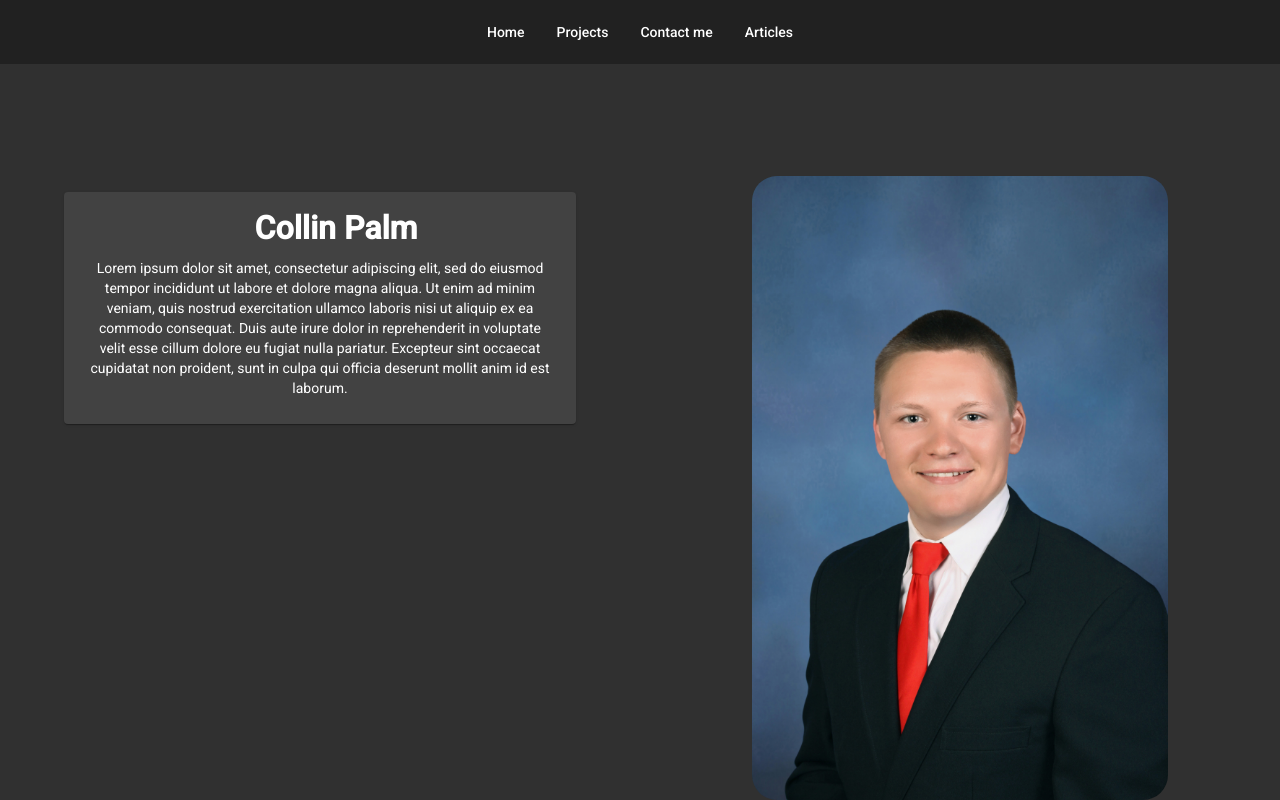
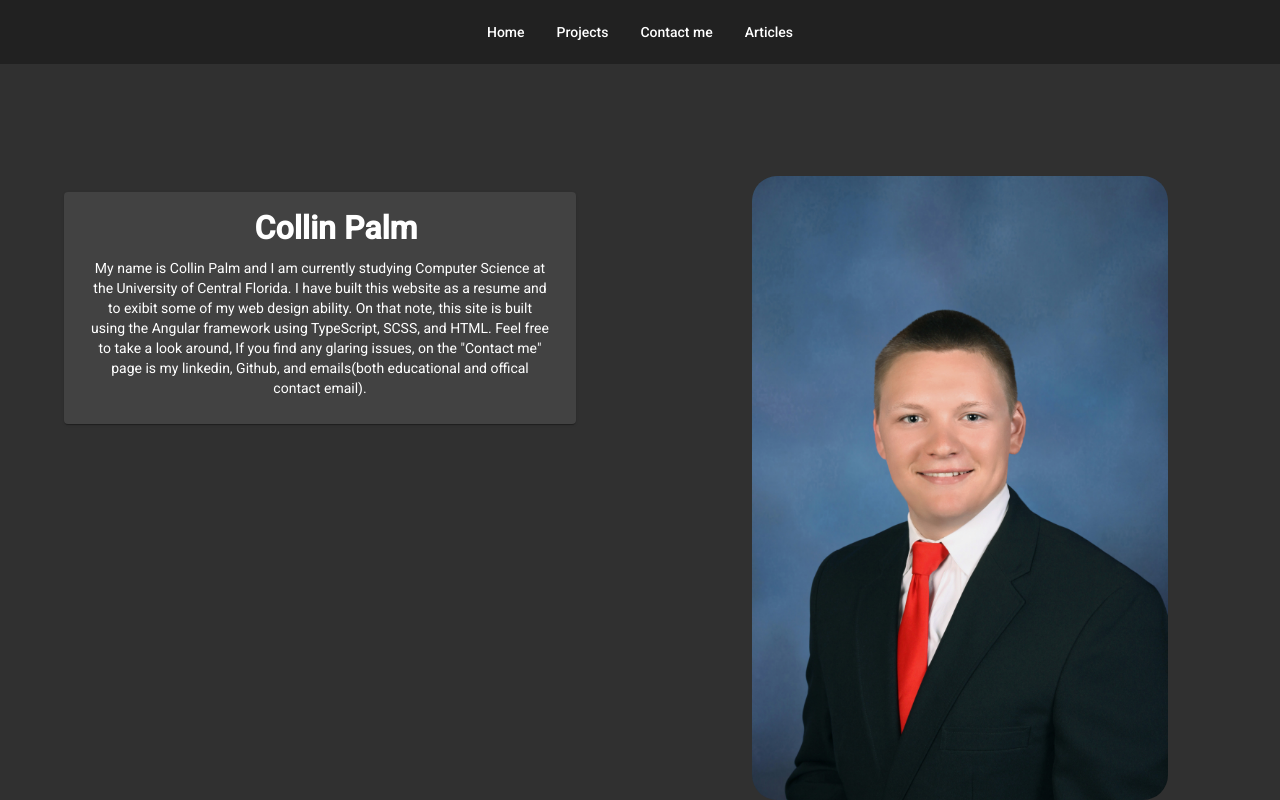
Before and after one commit to Collinpalm/resumeSite, an Angular app in the folder resumeSite/: page / in a window 1280 px wide. Built offline with nearby package versions, Linux system fonts and the light colour scheme.

Commit message:
added my summary

```diff
--- a/resumeSite/src/app/home-page/home-page.component.html
+++ b/resumeSite/src/app/home-page/home-page.component.html
@@ -9,11 +9,12 @@
                         <span class="header-flex"></span>
                     </mat-card-header>
                     <mat-card-content class="description">
-                        Lorem ipsum dolor sit amet, consectetur adipiscing elit, sed do eiusmod tempor incididunt
-                        ut labore et dolore magna aliqua. Ut enim ad minim veniam, quis nostrud exercitation ullamco
-                        laboris nisi ut aliquip ex ea commodo consequat. Duis aute irure dolor in reprehenderit in
-                        voluptate velit esse cillum dolore eu fugiat nulla pariatur. Excepteur sint occaecat
-                        cupidatat non proident, sunt in culpa qui officia deserunt mollit anim id est laborum.
+                        My name is Collin Palm and I am currently studying Computer Science at the University
+                        of Central Florida.  I have built this website as a resume and to exibit some of my
+                        web design ability.  On that note, this site is built using the Angular framework using
+                        TypeScript, SCSS, and HTML.  Feel free to take a look around, If you find any glaring
+                        issues, on the "Contact me" page is my linkedin, Github, and emails(both educational
+                        and offical contact email).
                    </mat-card-content>
                 </mat-card>
             </div>
```
